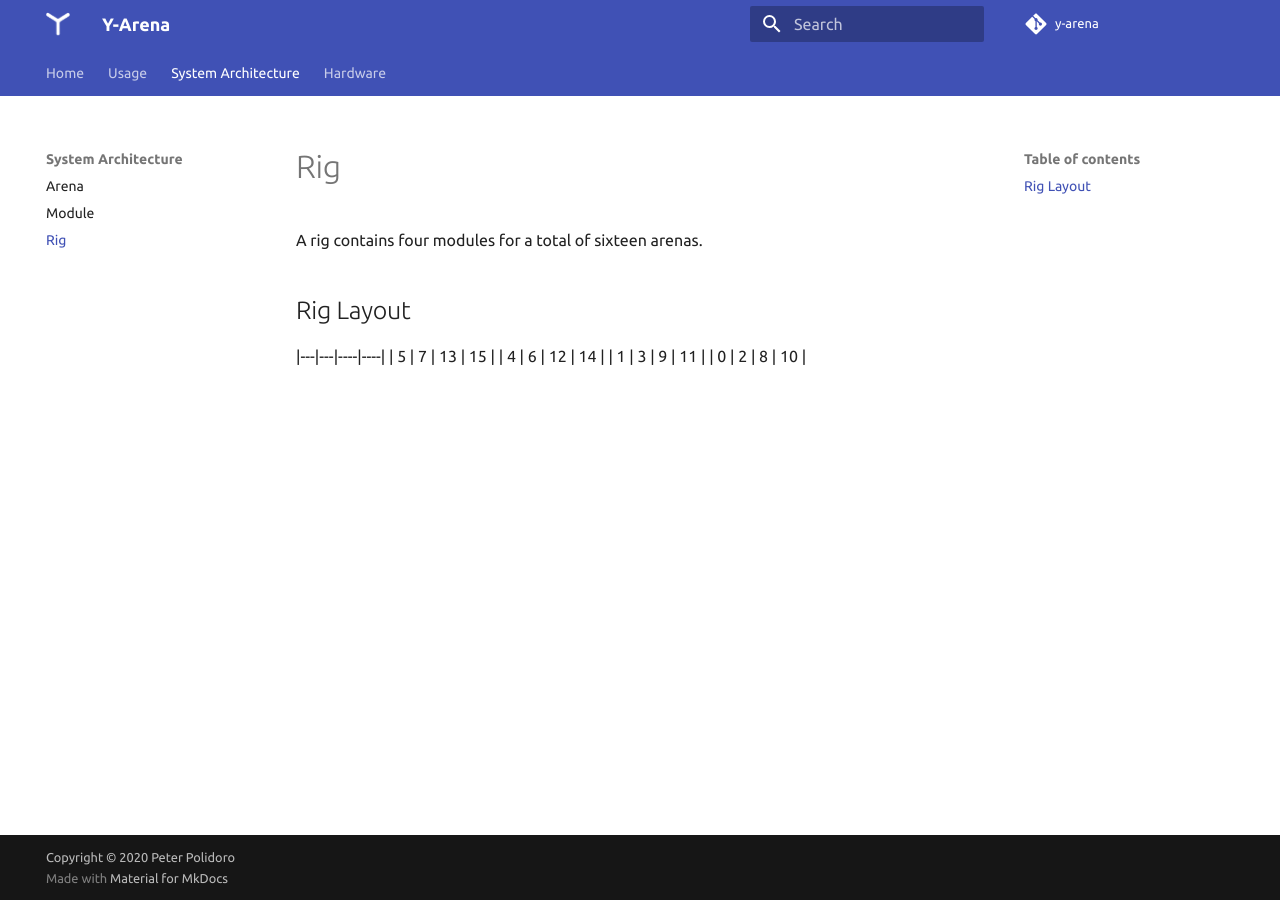
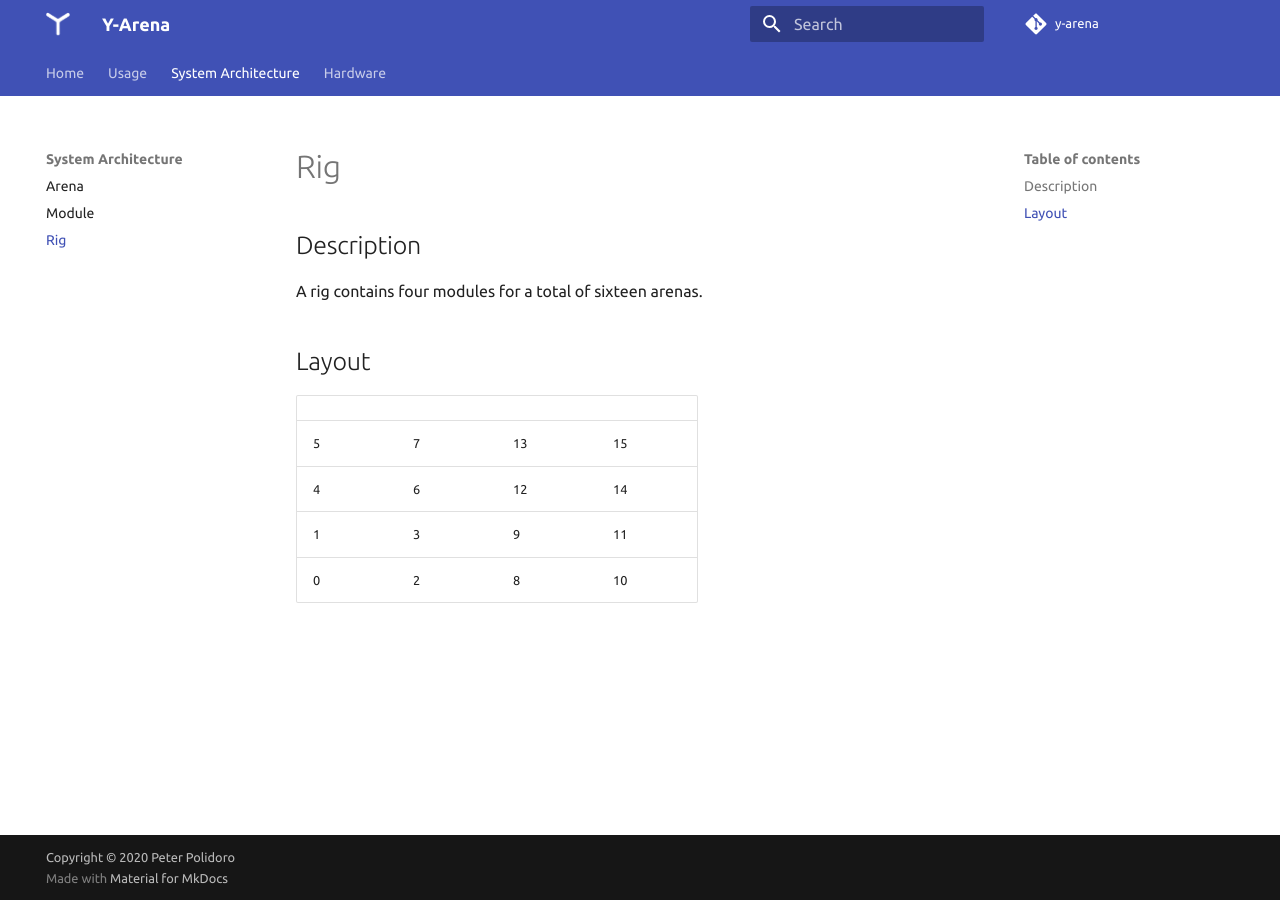
Before and after one commit to peterpolidoro/y-arena, an MkDocs documentation site: the page built from docs/sa/rig.md, in a window 1280 px wide. Built offline with MkDocs 1.6.1 and Material for MkDocs 9.7.7, drawn with Linux system fonts in a browser that asks for light colours; comment, search, counter and statistics services are not loaded.

Commit message:
Fix typos

```diff
--- a/docs/sa/rig.md
+++ b/docs/sa/rig.md
@@ -1,9 +1,12 @@
 # Rig
+
+## Description
 
 A rig contains four modules for a total of sixteen arenas.
 
-## Rig Layout
+## Layout
 
+|   |   |    |    |
 |---|---|----|----|
 | 5 | 7 | 13 | 15 |
 | 4 | 6 | 12 | 14 |
```
Also changed, not shown: docs/sa/arena.md (+4 -0 lines), docs/sa/module.md (+6 -1 lines).
